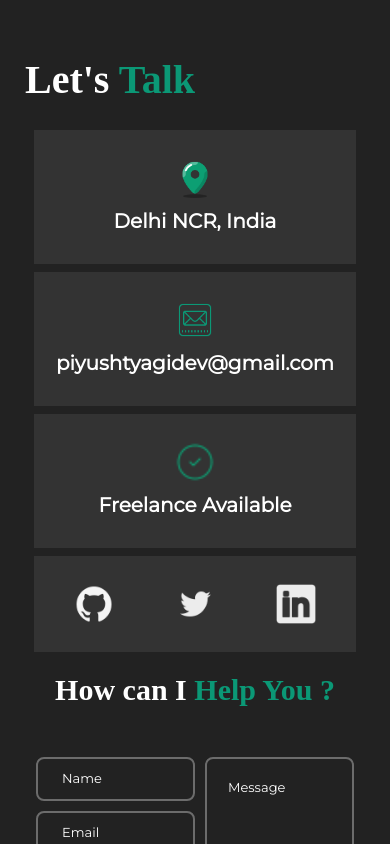
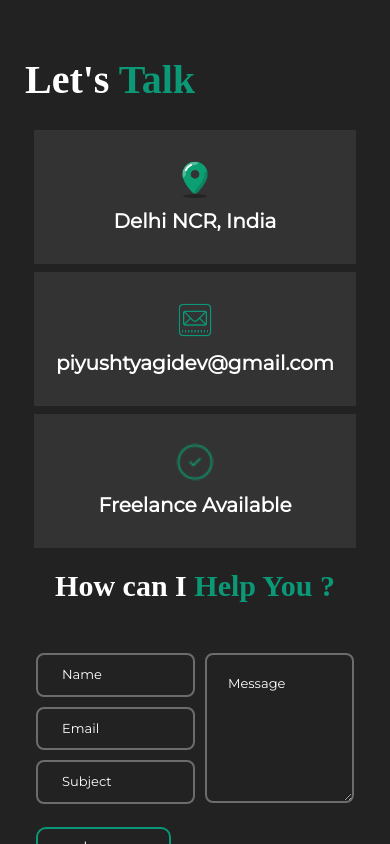
Before and after one commit to Piyush-45/pw01, a website: page contact.html in a window 390 px wide. Drawn offline with nearby package versions, Linux system fonts and the light colour scheme.

Commit message:
fixed height in contact section

```diff
--- a/contact.html
+++ b/contact.html
@@ -50,16 +50,7 @@
                             <img src="/tick.png" alt="">
                             <p>Freelance Available</p>
                         </div>
-                        <div class="card card-4 mobile-social-card">
-                            <a href="https://github.com/Piyush-45">
-                                <div> <img src="/githubf.png" alt=""></div>
-                            </a>
-                            <a href="https://twitter.com/Piyush_ty">
-                                <div><img src="/twitter_img.png" alt=""></div>
-                            </a>
-                            <a href=""><div> <img src="/link.png" alt=""></div></a>
 
-                        </div>
                     </div>
                     <div class="right">
                         <h3>How can I <span>Help You ?</span></h3>
--- a/index.css
+++ b/index.css
@@ -501,7 +501,7 @@ h3 {
     display: flex;
     /* background: rebeccapurple; */
     width: 100%;
-    max-height: 100vh;
+    /* min-height: 100vh; */
     align-items: flex-start;
     padding: 3.5rem 0.1rem ;
 }
```
